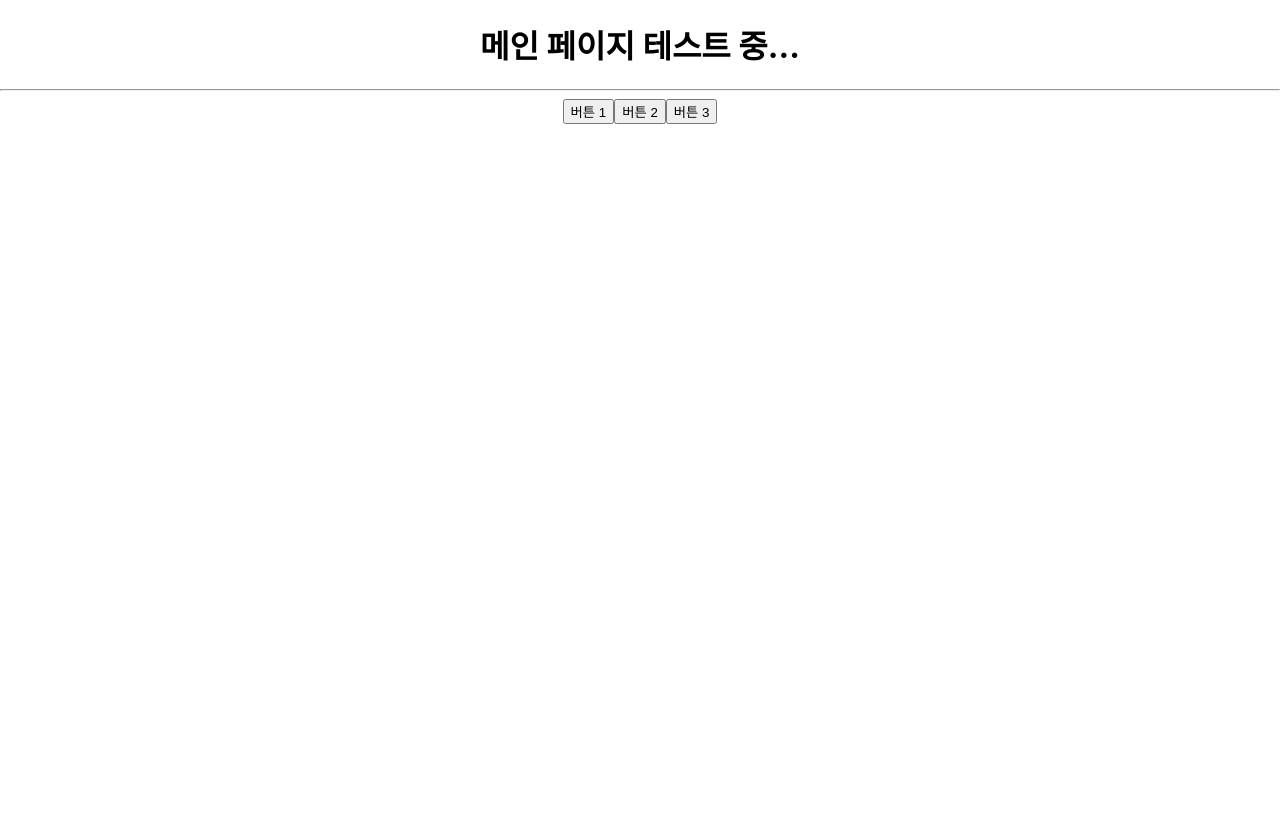
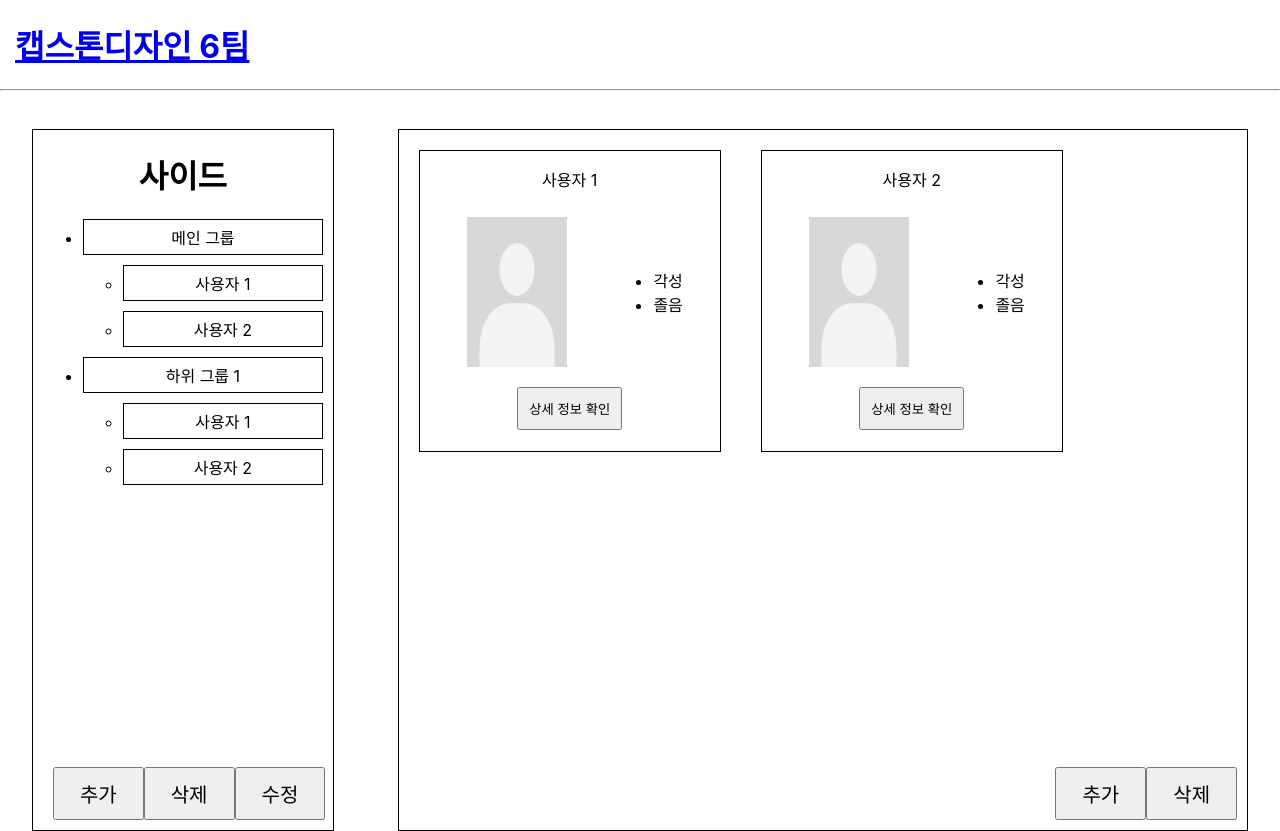
Before and after one commit to bs06136/capstone_2024_2_team_6, a React (Create React App) app in the folder front/: page / in a window 1280 px wide. Before the commit the page ends 800 px from the top, so only its background shows below. Built offline with nearby package versions, Linux system fonts and the light colour scheme.

Commit message:
메인페이지 작성

```diff
--- a/front/package.json
+++ b/front/package.json
@@ -8,7 +8,9 @@
     "@testing-library/user-event": "^13.5.0",
     "react": "^18.3.1",
     "react-dom": "^18.3.1",
+    "react-router-dom": "^6.27.0",
     "react-scripts": "5.0.1",
+    "styled-components": "^6.1.13",
     "web-vitals": "^2.1.4"
   },
   "scripts": {
--- a/front/src/App.css
+++ b/front/src/App.css
@@ -1,5 +1,5 @@
 .App {
-  text-align: center;
+  /* text-align: center; */
 }
 
 .App-logo {
--- a/front/src/App.js
+++ b/front/src/App.js
@@ -1,17 +1,20 @@
 import React, { Component } from 'react';
-import logo from './logo.svg';
+import { BrowserRouter, Routes, Route } from 'react-router-dom';
 import './App.css';
+import MainPage from './MainPage';
+import Login from './Login';
 
 class App extends Component {
   render() {
     return (
-      <div className="App">
-        <h1>메인 페이지 테스트 중...</h1>
-        <hr></hr>
-        <button>버튼 1</button>
-        <button>버튼 2</button>
-        <button>버튼 3</button>
-      </div>
+      <BrowserRouter>
+        <div className="App">
+          <Routes>
+            <Route path="/" element={<MainPage></MainPage>}></Route>
+            <Route path="/login" element={<Login></Login>}></Route>
+          </Routes>
+        </div>
+      </BrowserRouter>
     );
   }
 }
--- /dev/null
+++ b/front/src/Login.css
@@ -0,0 +1,7 @@
+.login {
+    border: 1px solid black;
+    display: flex;
+    flex-direction: column;
+    justify-self: center;
+    padding: 100px;
+}
--- /dev/null
+++ b/front/src/Login.js
@@ -0,0 +1,24 @@
+import React, { Component } from 'react';
+import { Link } from 'react-router-dom';
+import "./Login.css";
+
+class Login extends Component {
+    render() {
+        return (
+            <div className="login">
+                <h1>로그인</h1>
+                <label>ID</label>
+                <input></input>
+                <label>Password</label>
+                <input></input>
+                <Link to="/">
+                    <button>
+                        Sign in
+                    </button>
+                </Link>
+            </div>
+        );
+    }
+}
+
+export default Login;
--- /dev/null
+++ b/front/src/MainPage.css
@@ -0,0 +1,96 @@
+.logo {
+    position: relative;
+    left: 15px;
+  }
+
+  .body {
+    display: flex;
+    justify-content: space-around;
+    padding-top: 30px;
+    margin: auto;
+  }
+
+  .sidebar {
+    flex: 0.1;
+    position: relative;
+    border: 1px solid black;
+    align-items: center;
+    text-align: center;
+    height: 700px;
+    min-width: 300px;
+    max-width: 300px;
+  }
+
+  .grouplist {
+    align-self: center;
+  }
+
+  .grouplist li {
+    border: 1px solid black;
+    margin: 10px;
+    padding-top: 5px;
+    padding-bottom: 5px;
+  }
+
+  .bottomButton {
+    position: absolute;
+    bottom: 10px;
+    left: 20px;
+  }
+
+  .bottomButton button {
+    align-self: center;
+    padding-top: 10px;
+    padding-bottom: 10px;
+    padding-left: 25px;
+    padding-right: 25px;
+    font-size: 20px;
+  }
+
+  .main {
+    display: flex;
+    flex: 0.8;
+    position: relative;
+    justify-content: normal;
+    border: 1px solid black;
+    text-align: center;
+    height: 700px;
+  }
+
+  .main .buttons {
+    position: absolute;
+    bottom: 10px;
+    right: 10px;
+  }
+
+  .main .buttons button {
+    padding-top: 10px;
+    padding-bottom: 10px;
+    padding-left: 25px;
+    padding-right: 25px;
+    font-size: 20px;
+  }
+
+  .profile {
+    border: 1px solid black;
+    height: 300px;
+    width: 300px;
+    margin: 20px;
+  }
+
+  .profile img {
+    height: 150px;
+    width: 100px;
+    padding: 10px;
+  }
+
+  .profile .person {
+    display: flex;
+    justify-content: space-evenly;
+    align-items: center;
+  }
+
+  .profile button {
+    padding: 10px;
+    margin-top: 10px;
+  }
--- /dev/null
+++ b/front/src/MainPage.js
@@ -0,0 +1,114 @@
+import React, { Component } from 'react';
+import { Link } from 'react-router-dom';
+import './MainPage.css';
+import defaultImage from './images/default_profile.png';
+
+class MainPage extends Component {
+    render() {
+      return (
+        <div className="Main">
+          <Logo></Logo>
+          <hr></hr>
+          <Body></Body>
+        </div>
+      );
+    }
+  }
+
+  class Logo extends Component {
+    render() {
+      return (
+        <Link to="/login">
+          <div className="logo">
+            <h1>캡스톤디자인 6팀</h1>
+          </div>
+        </Link>
+
+      )
+    }
+  }
+
+  class Body extends Component {
+    render() {
+      return (
+        <div className="body">
+          <Sidebar></Sidebar>
+          <Main></Main>
+        </div>
+      )
+    }
+  }
+
+  class Sidebar extends Component {
+    render() {
+      return (
+        <div className="sidebar">
+          <h1>사이드</h1>
+          <GroupList></GroupList>
+          <div className="bottomButton">
+            <button>추가</button>
+            <button>삭제</button>
+            <button>수정</button>
+          </div>
+        </div>
+      );
+    }
+  }
+
+  class GroupList extends Component {
+    render() {
+      return (
+        <div className='grouplist'>
+          <ul>
+            <li>메인 그룹</li>
+            <ul>
+              <li>사용자 1</li>
+              <li>사용자 2</li>
+            </ul>
+            <li>하위 그룹 1</li>
+            <ul>
+              <li>사용자 1</li>
+              <li>사용자 2</li>
+            </ul>
+          </ul>
+        </div>
+      );
+    }
+  }
+
+  class Main extends Component {
+    render() {
+      return (
+        <div className="main">
+          <Profile number="1"></Profile>
+          <Profile number="2"></Profile>
+          <div className="buttons">
+            <button>추가</button>
+            <button>삭제</button>
+          </div>
+        </div>
+      );
+    }
+  }
+
+  class Profile extends Component {
+    render() {
+      return (
+        <div className="profile">
+          <p>사용자 {this.props.number}</p>
+          <div className="person">
+            <img src={defaultImage} alt="테스트"></img>
+            <ul>
+              <li>각성</li>
+              <li>졸음</li>
+            </ul>
+          </div>
+          <button>
+            상세 정보 확인
+          </button>
+        </div>
+      );
+    }
+  }
+
+  export default MainPage;
```
Also changed, not shown: front/src/images/default_profile.png (added), 1 other file (tests, documents, lock files or other folders).
